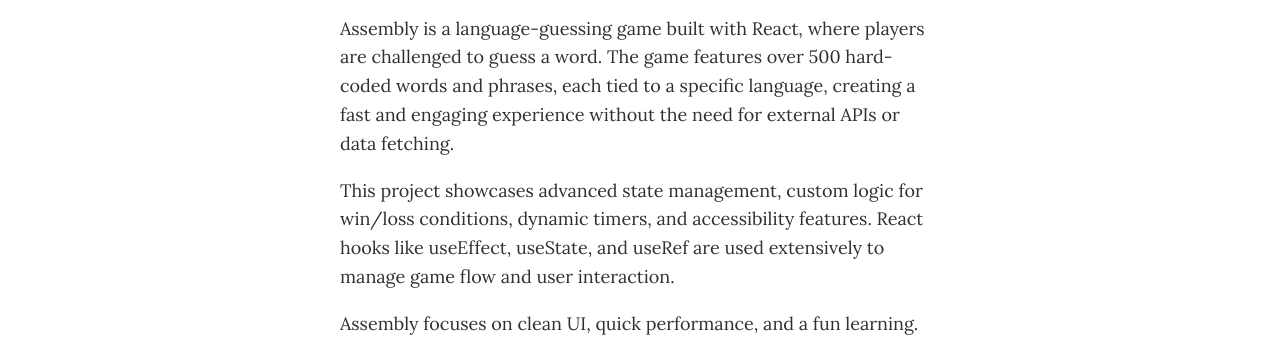
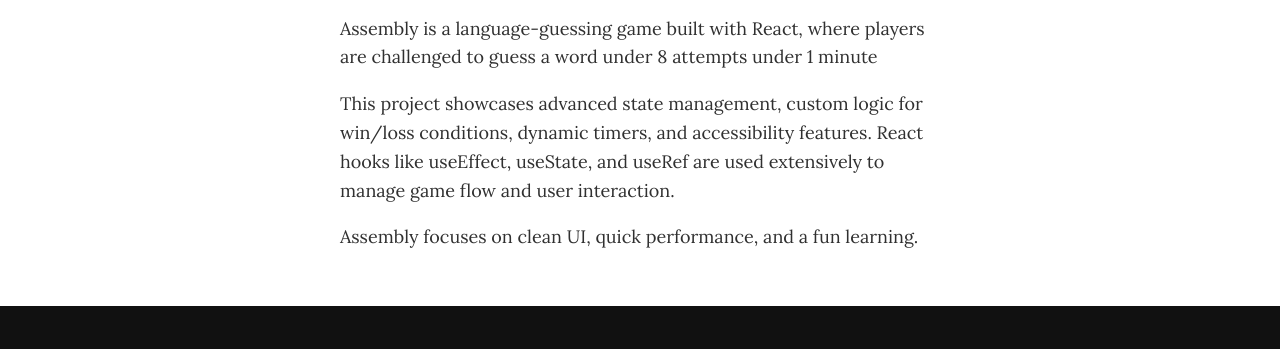
Before and after one commit to AlexBand-Pro/portfolio, a website built with Vite: page portfolio-item-assembly.html in a window 1280 px wide. Shown: the part 451-800 px from the top of the page. Built offline with nearby package versions, Linux system fonts and the light colour scheme.

Commit message:
change a project description

```diff
--- a/portfolio-item-assembly.html
+++ b/portfolio-item-assembly.html
@@ -44,7 +44,7 @@
                 <a target="_blank" href="https://github.com/AlexBand-Pro/assembly-game"><i class="fab fa-github"></i> GitHub Repo</a>
                 <a target="_blank" href="https://chimerical-shortbread-6d6e48.netlify.app/"><i class="fas fa-eye"></i> Live version</a>
             </div>
-            <p>Assembly is a language-guessing game built with React, where players are challenged to guess a word. The game features over 500 hard-coded words and phrases, each tied to a specific language, creating a fast and engaging experience without the need for external APIs or data fetching.</p>
+            <p>Assembly is a language-guessing game built with React, where players are challenged to guess a word under 8 attempts under 1 minute</p>
             <p>This project showcases advanced state management, custom logic for win/loss conditions, dynamic timers, and accessibility features. React hooks like useEffect, useState, and useRef are used extensively to manage game flow and user interaction.</p>
             <p>Assembly focuses on clean UI, quick performance, and a fun learning.</p>
         </div>
```
